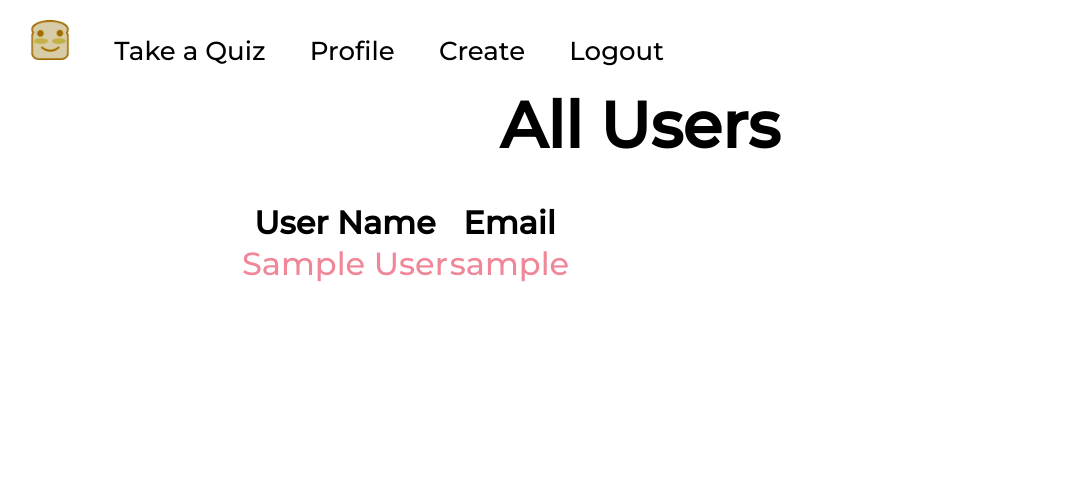
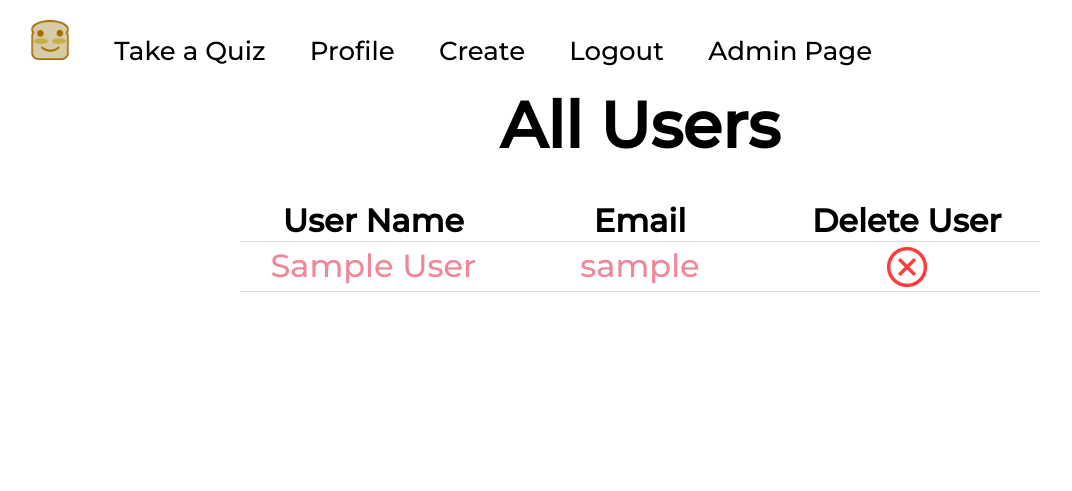
Before and after one commit to Sothatsit/BreadType, a Flask app: page /admin in a window 1280 px wide. Shown: the top 491 px of the page, without its empty margins (0-1072 px from the left). Run offline with Flask 2, Linux system fonts and the light colour scheme; the visitor is signed in with stand-in values (Sample User, id 1); data comes from the database, SQL or seed files in the repository; parts of the project's set-up code (start-up, migrations or seed data) failed here and were passed over.

Commit message:
Added functionality to delete users

```diff
--- /dev/null
+++ b/client/static/stylesheets/admin.css
@@ -0,0 +1,33 @@
+table {
+    vertical-align: center;
+    table-layout: fixed;
+    width: 100%;
+    margin-left: auto;
+    margin-right: auto;
+    border-collapse: collapse;
+}
+
+th, td {
+    border-bottom: 1px solid #dddddd;
+    overflow: hidden;
+}
+
+tr td {
+    height: 50px;
+}
+
+a {
+    text-decoration: none;
+    color: rgb(240, 134, 152);
+}
+
+a:hover {
+    color: pink;
+}
+
+#delete-user {
+    display: inline-block;
+    max-width: 40px;
+    max-height: 40px;
+    vertical-align: middle;
+}
--- a/client/templates/admin.html
+++ b/client/templates/admin.html
@@ -2,9 +2,7 @@
 
 {% block head %}
 <!-- The stylesheet specific to this page. -->
-<link type="text/css" rel="stylesheet" href="/" />
-<!-- The code specific to this page. -->
-<script src="/"></script>
+<link type="text/css" rel="stylesheet" href="/stylesheets/admin.css" />
 {% endblock %}
 
 {% block content %}
@@ -17,16 +15,16 @@
             <tr>
                 <th id="name_col">User Name</th>
                 <th>Email</th>
+                <th>Delete User</th>
             </tr>
         </thead>
         <tbody>
             {% for user in users %}
-            <div>
             <tr>
                 <td><a href="/profile/{{ user.id }}">{{ user.name }}</a></td>
                 <td><a href="mailto:{{ user.email_address }}">{{ user.email_address }}</td>
+                <td><a href="{{ url_for('main.delete_user', user_id = user.id) }}"><img src="/res/delete-icon.png" id="delete-user" alt="Delete"></a></td>
             </tr>
-            </div>
             {% endfor %}
         </tbody>
     </table>
--- a/client/templates/base.html
+++ b/client/templates/base.html
@@ -42,6 +42,10 @@
         <a href="{{ url_for('quiz.create_quiz') }}">Create</a>
         <a href="{{ url_for('auth.logout') }}">Logout</a>
         {% endif %}
+
+        {% if current_user.is_admin() %}
+        <a href="{{ url_for('main.admin') }}">Admin Page</a>
+        {% endif %}
     </nav>
 
     <div class="page-container" id="content">
--- a/server/main_routes.py
+++ b/server/main_routes.py
@@ -5,8 +5,9 @@ Manages the routes for the main entry-points to the website.
 from flask_login import login_required, current_user
 from flask import Blueprint, render_template, send_from_directory, current_app, flash, request
 from .user_model import requires_role, load_user, load_all_users
-from .quiz_model import load_quiz
-from .error_routes import not_found
+from .quiz_model import load_quiz, delete_db_quiz
+from .error_routes import not_found, message_page
+from . import db
 
 
 main = Blueprint("main", __name__)
@@ -45,6 +46,36 @@ def admin():
         users=users)
 
 
+@main.route("/profile/<int:user_id>/delete")
+@requires_role("admin")
+def delete_user(user_id):
+    """
+    If a user navigates to this page and has permission, deletes the user.
+    """
+    # Find the user.
+    user = load_user(user_id)
+    if user is None:
+        flash("The user you were looking for could not be found.")
+        return not_found()
+
+    # Find and delete all user's quizes
+    quizzes = user.get_quizzes()
+    for quiz in quizzes:
+        delete_db_quiz(quiz)
+
+    # Find and delete all user's answers
+    for db_answer in user.db_answers:
+        db.session.delete(db_answer)
+
+    # Delete the user.
+    db.session.delete(user)
+    db.session.commit()
+
+    # Tell the admin the user has been deleted.
+    message = "The user \"{}\" has been deleted.".format(user.name)
+    return message_page("User Deleted", message)
+
+
 @main.route("/<path:path>")
 def static_resources(path):
     """
```
Also changed, not shown: client/static/res/delete-icon.png (added).
